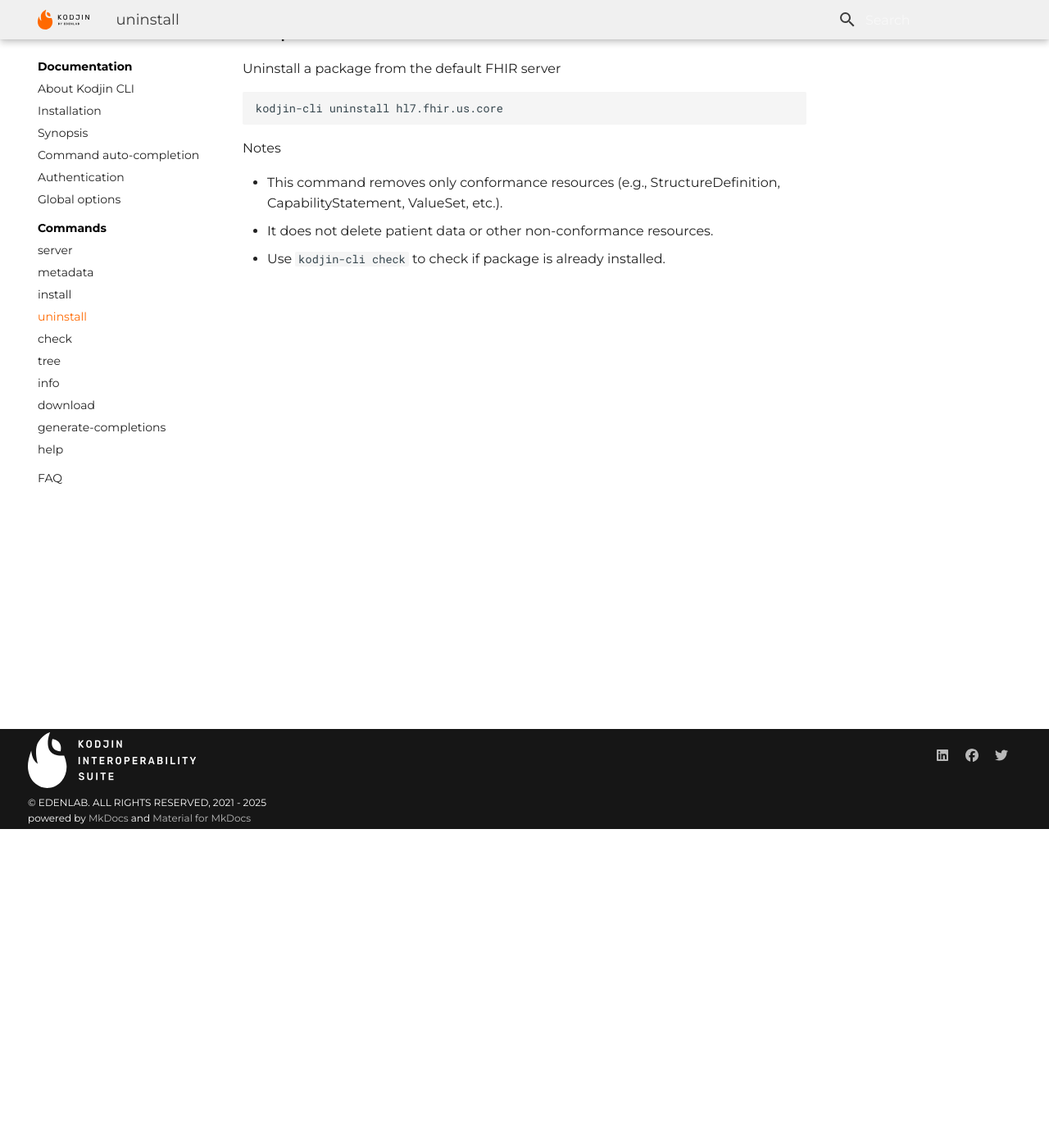
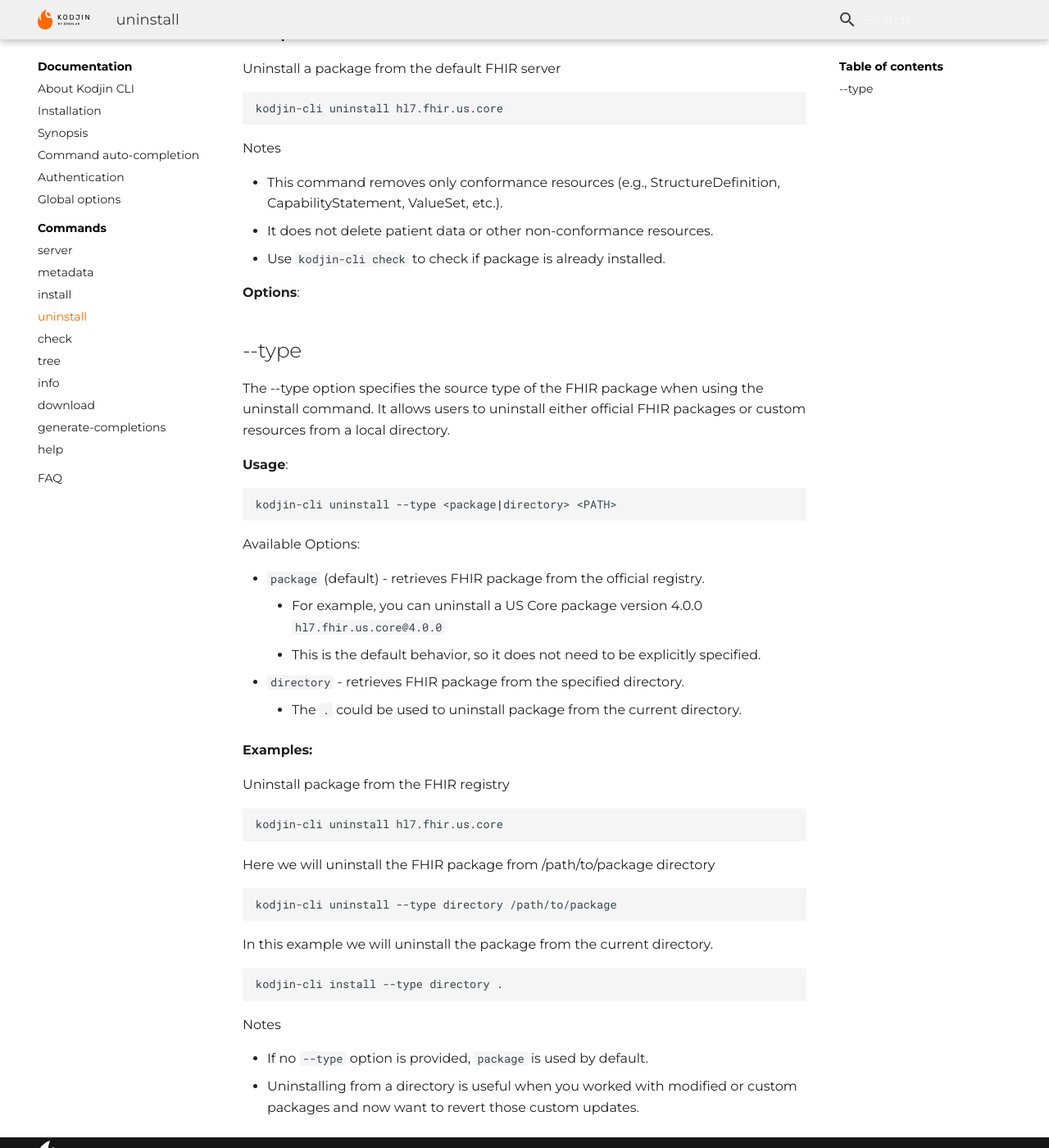
Before and after one commit to edenlabllc/kodjin.cli, an MkDocs documentation site: the page built from docs/command-uninstall.md, in a window 1280 px wide and 1400 px high, scrolled down 389 px. Shown: the whole window at 82% size. Built offline with MkDocs 1.6.1 and Material for MkDocs 9.7.7, drawn with Linux system fonts in a browser that asks for light colours.

Commit message:
Update command-uninstall.md

````diff
--- a/docs/command-uninstall.md
+++ b/docs/command-uninstall.md
@@ -19,3 +19,46 @@
 - This command removes only conformance resources (e.g., StructureDefinition, CapabilityStatement, ValueSet, etc.).
 - It does not delete patient data or other non-conformance resources.
 - Use `kodjin-cli check` to check if package is already installed.
+
+
+**Options**:
+
+## --type
+
+The --type option specifies the source type of the FHIR package when using the uninstall command. It allows users to uninstall either official FHIR packages or custom resources from a local directory.
+
+**Usage**:
+```shell
+kodjin-cli uninstall --type <package|directory> <PATH>
+```
+
+Available Options:
+
+- `package` (default) - retrieves FHIR package from the official registry.
+    - For example, you can uninstall a US Core package version 4.0.0 `hl7.fhir.us.core@4.0.0`
+    - This is the default behavior, so it does not need to be explicitly specified.
+- `directory` - retrieves FHIR package from the specified directory.
+    - The `.` could be used to uninstall package from the current directory.
+
+
+**Examples:**
+
+Uninstall package from the FHIR registry
+```shell
+kodjin-cli uninstall hl7.fhir.us.core
+```
+
+Here we will uninstall the FHIR package from /path/to/package directory
+```shell
+kodjin-cli uninstall --type directory /path/to/package
+```
+
+In this example we will uninstall the package from the current directory.
+```shell
+kodjin-cli install --type directory .
+```
+
+Notes
+
+- If no `--type` option is provided, `package` is used by default.
+- Uninstalling from a directory is useful when you worked with modified or custom packages and now want to revert those custom updates.
````
